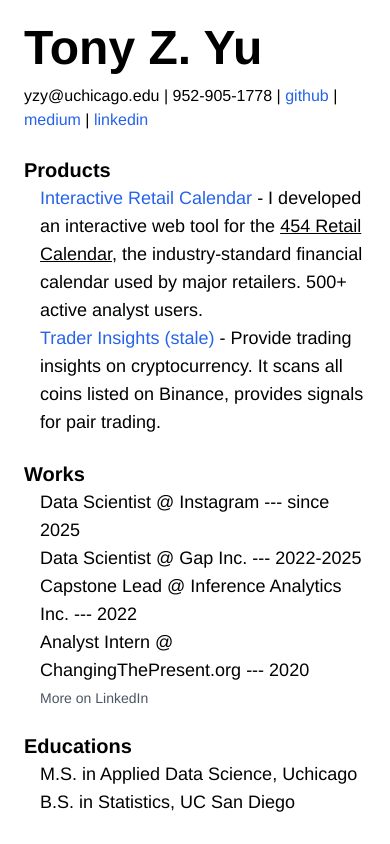
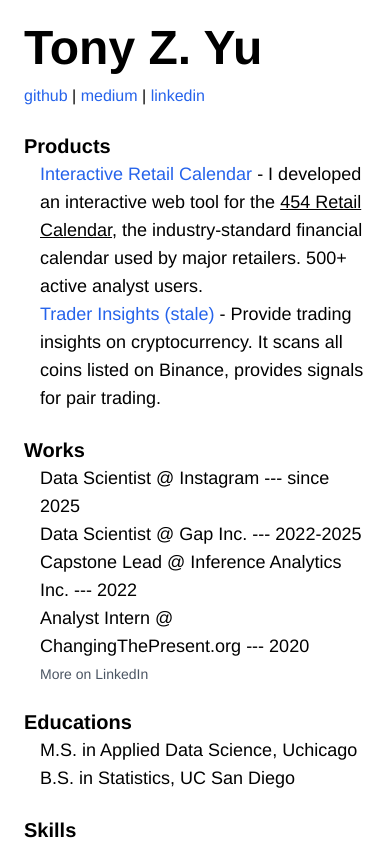
Before and after one commit to zyuTony/self-intro, a Next.js app: page / in a window 390 px wide. Shown: the top 844 px of the page. Built offline with nearby package versions, Linux system fonts and the light colour scheme.

Commit message:
remove phones

```diff
--- a/app/page.jsx
+++ b/app/page.jsx
@@ -5,7 +5,7 @@
       <header className="mb-6">
         <h1 className="text-5xl font-bold">Tony Z. Yu</h1>
         <p className="my-3 text-base">
-          yzy@uchicago.edu | 952-905-1778 |{" "}
+          {" "}
           <a
             href="https://github.com/zyuTony"
             className="text-blue-600 hover:text-blue-800"
```
